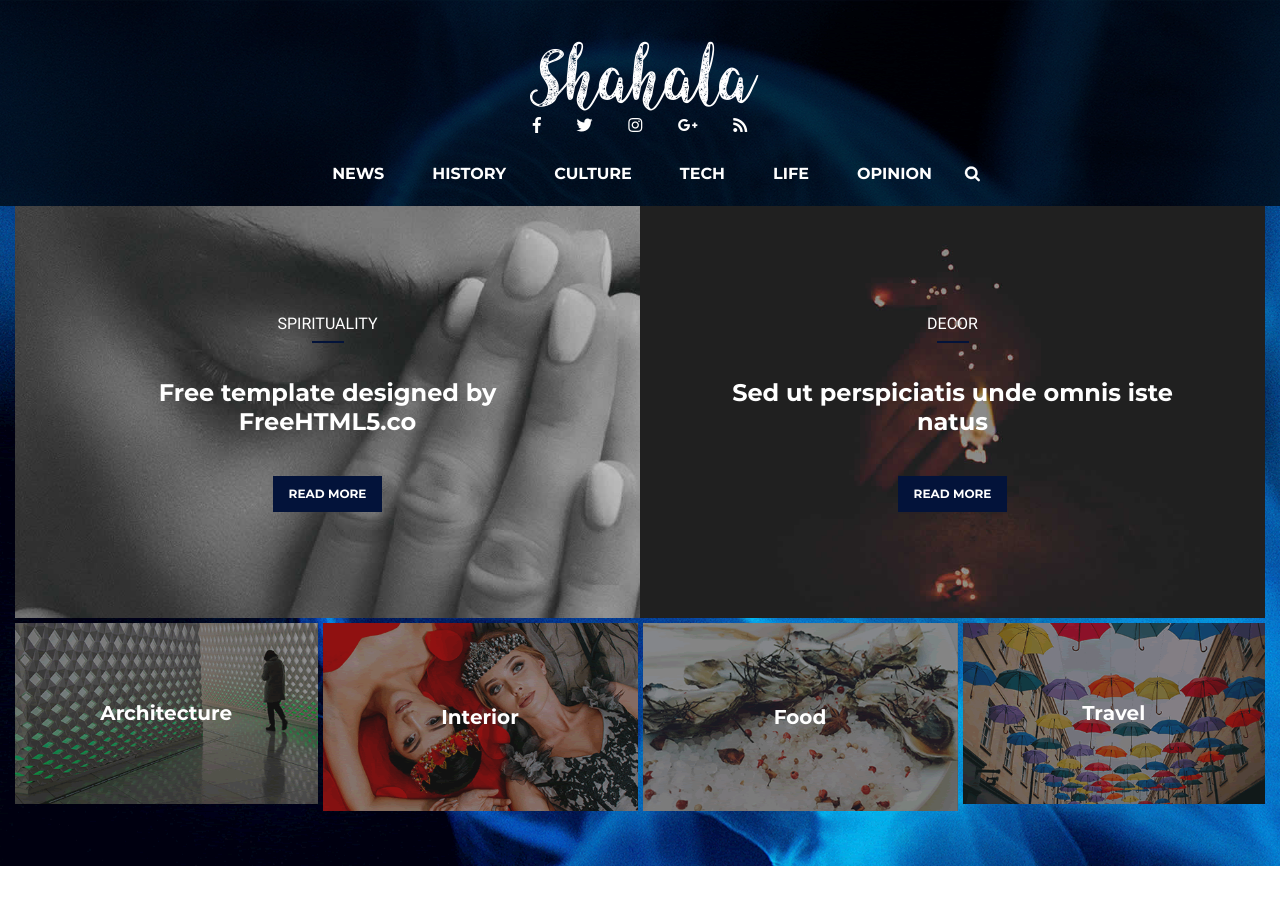
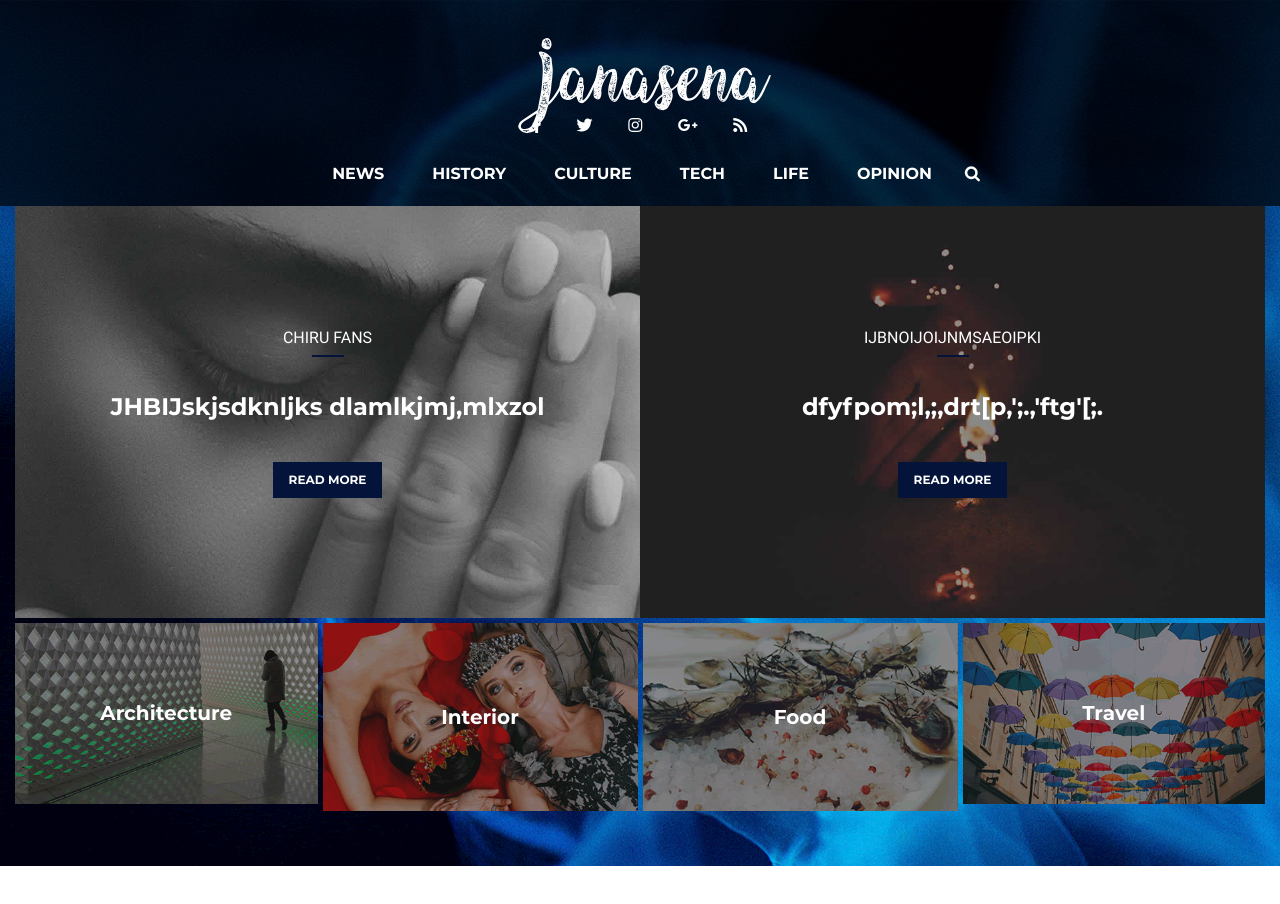
Before and after one commit to bezawadaarunbabu/sena, a plain HTML site: page index.html in a window 1280 px wide. Shown: the top 904 px of the page. Drawn offline with nearby package versions, Linux system fonts and the light colour scheme; grey boxes are pictures that could not be loaded.

Commit message:
Update index.html

```diff
--- a/index.html
+++ b/index.html
@@ -22,7 +22,7 @@
 <body>
     <header class="mt-0 pt-0">
         <div class="bg-cover clearfix pt-3">
-            <h2 class="logo">Shahala</h2>
+            <h2 class="logo">Janasena</h2>
             <nav class="nav nav-fill mx-auto">
                 <li class="nav-item">
                     <a class="nav-link" href="https://facebook.com/fh5co" target="_blank"><i
@@ -95,10 +95,10 @@
                 <div class="card">
                     <img class="card-img" src="assets/images/left-img.jpg" alt="">
                     <div class="card-img-overlay d-flex align-items-center justify-content-center flex-column">
-                        <p>Spirituality</p>
+                        <p>Chiru Fans</p>
                         <hr />
-                        <h2>Free template designed
-                            by FreeHTML5.co</h2>
+                        <h2>JHBIJskjsdknljks
+                            dlamlkjmj,mlxzol</h2>
                         <a href="article.html" class="btn">READ MORE</a>
                     </div>
                 </div>
@@ -107,10 +107,9 @@
                 <div class="card">
                     <img class="card-img" src="assets/images/right-img.jpg" alt="">
                     <div class="card-img-overlay d-flex align-items-center justify-content-center flex-column">
-                        <p>DECOR</p>
+                        <p>IJBNOIjoijnmsaeoipki</p>
                         <hr />
-                        <h2>Sed ut perspiciatis unde
-                            omnis iste natus</h2>
+                        <h2>dfyfpom;l,;,drt[p,';.,'ftg'[;.</h2>
                         <a href="article.html" class="btn">READ MORE</a>
                     </div>
                 </div>
```
